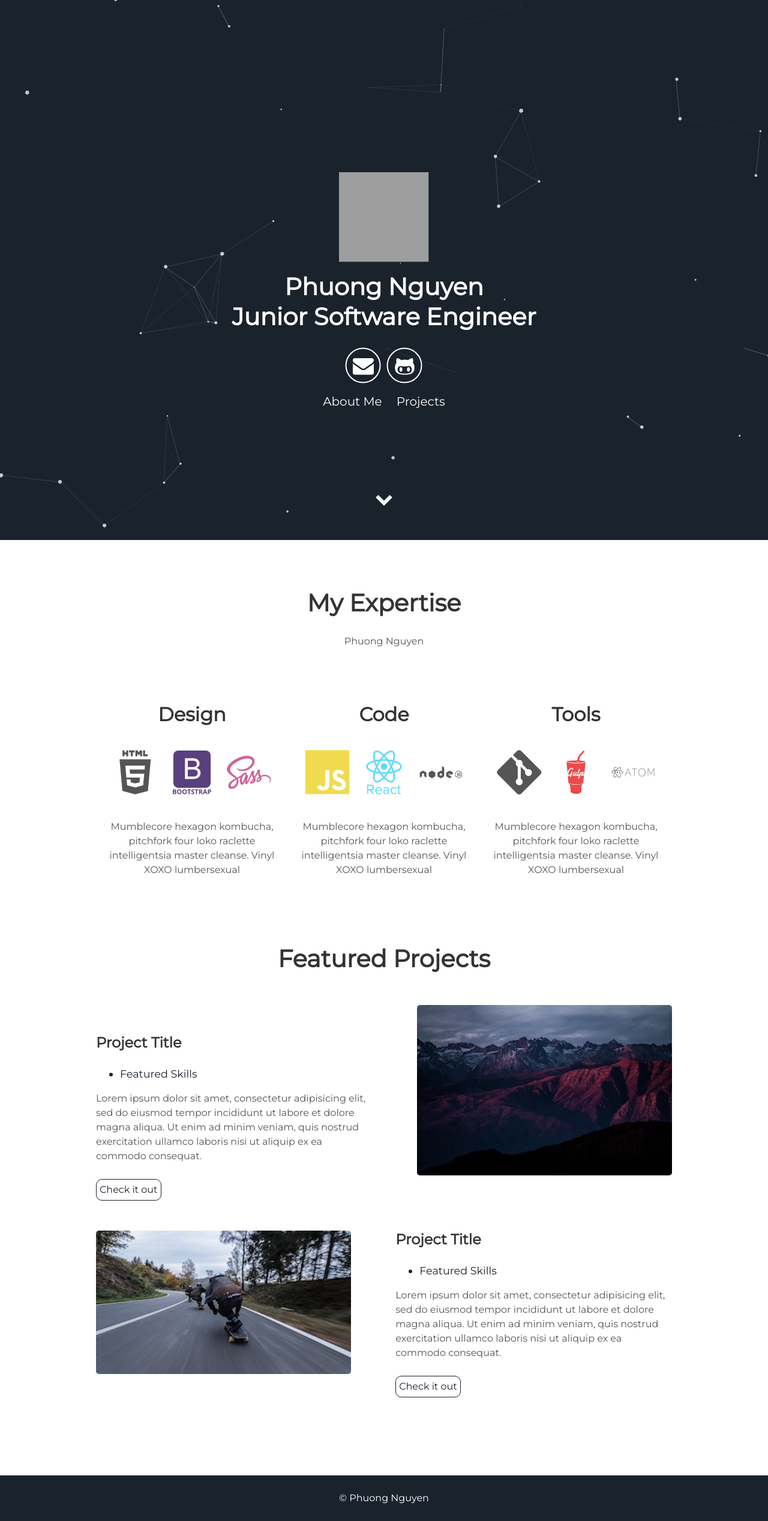
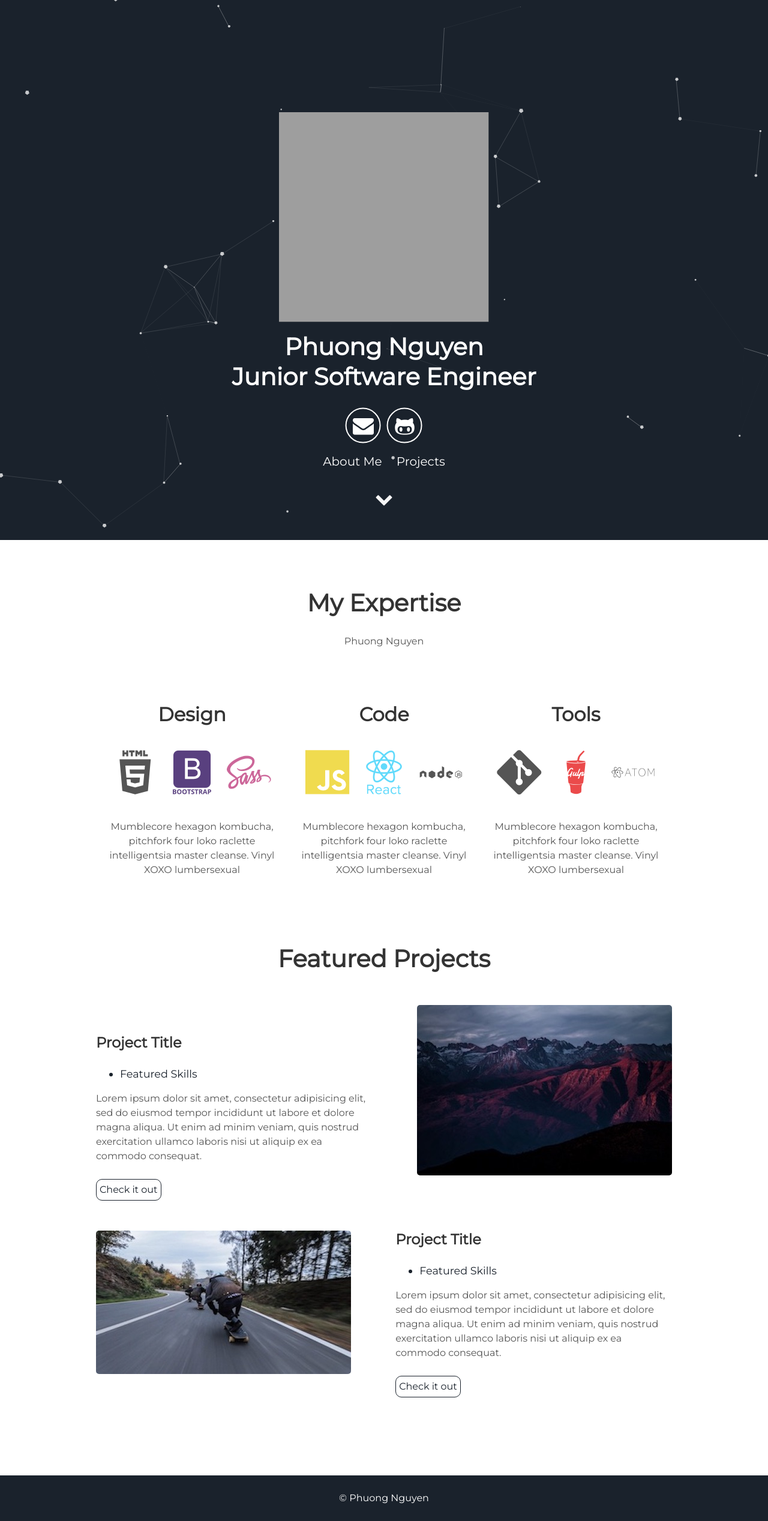
Before and after one commit to phuongnguyen0610/phuongnguyen0610.github.io, a Jekyll site: the page built from index.html, in a window 1280 px wide. Shown: the whole page at 60% size. Built offline with Jekyll 4.4.1, drawn with Linux system fonts in a browser that asks for light colours; grey boxes are pictures that could not be loaded.

Commit message:
Update header.html

```diff
--- a/_includes/header.html
+++ b/_includes/header.html
@@ -3,7 +3,7 @@
       <h1>
         <!-- <span class="site-title">{{site.username}}</span> -->
         <div class="images-center">
-          <img alt="Phuong" src="/assets/img/hangphuong.png" width="150px" height="150px"/>
+          <img alt="Phuong" src="/assets/img/hangphuong.png" width="350px" height="350px"/>
         </div>
         <span class="site-description">Phuong Nguyen</span>
         <span class="site-description">{{site.user_title}}</span>
```
